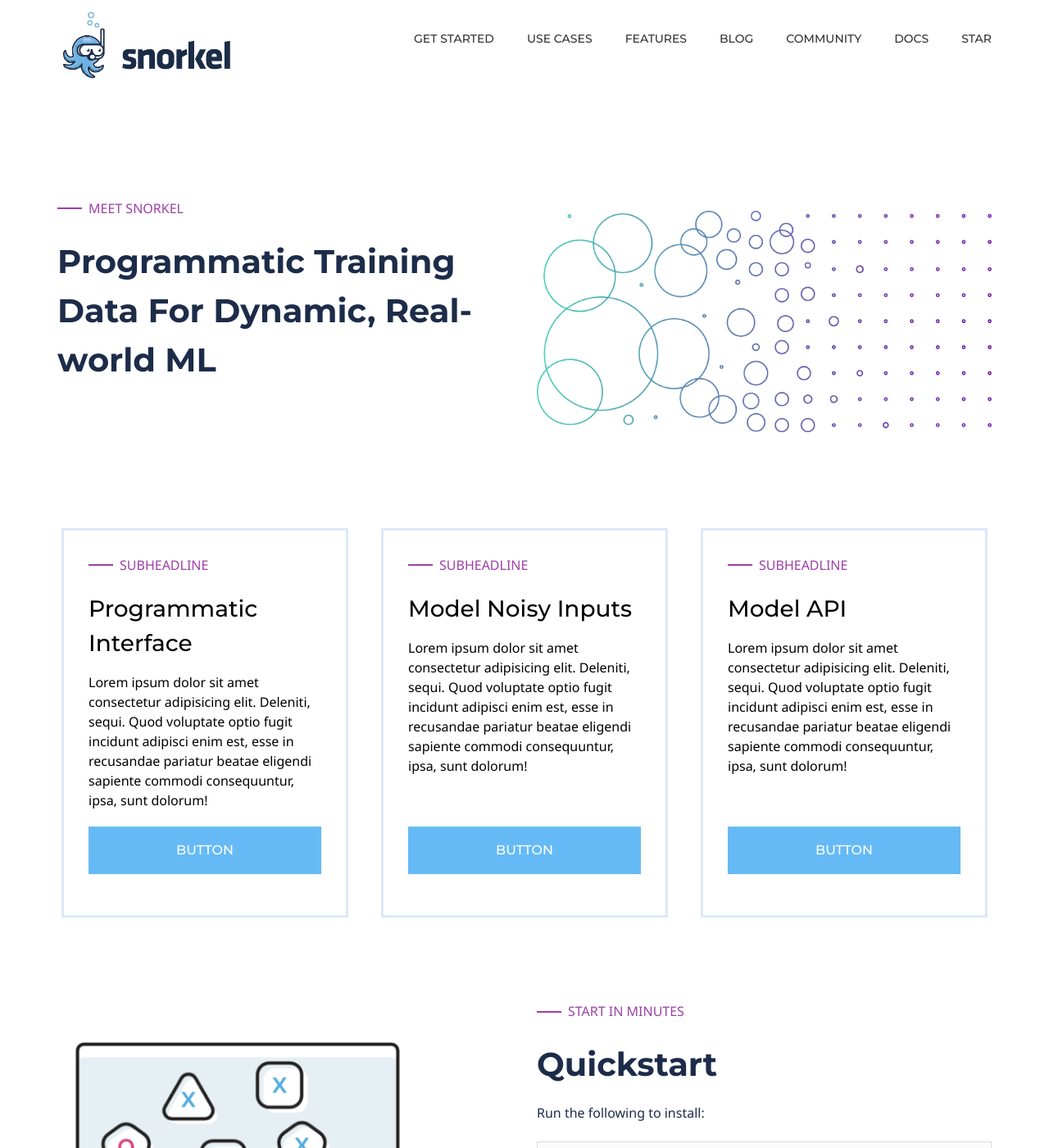
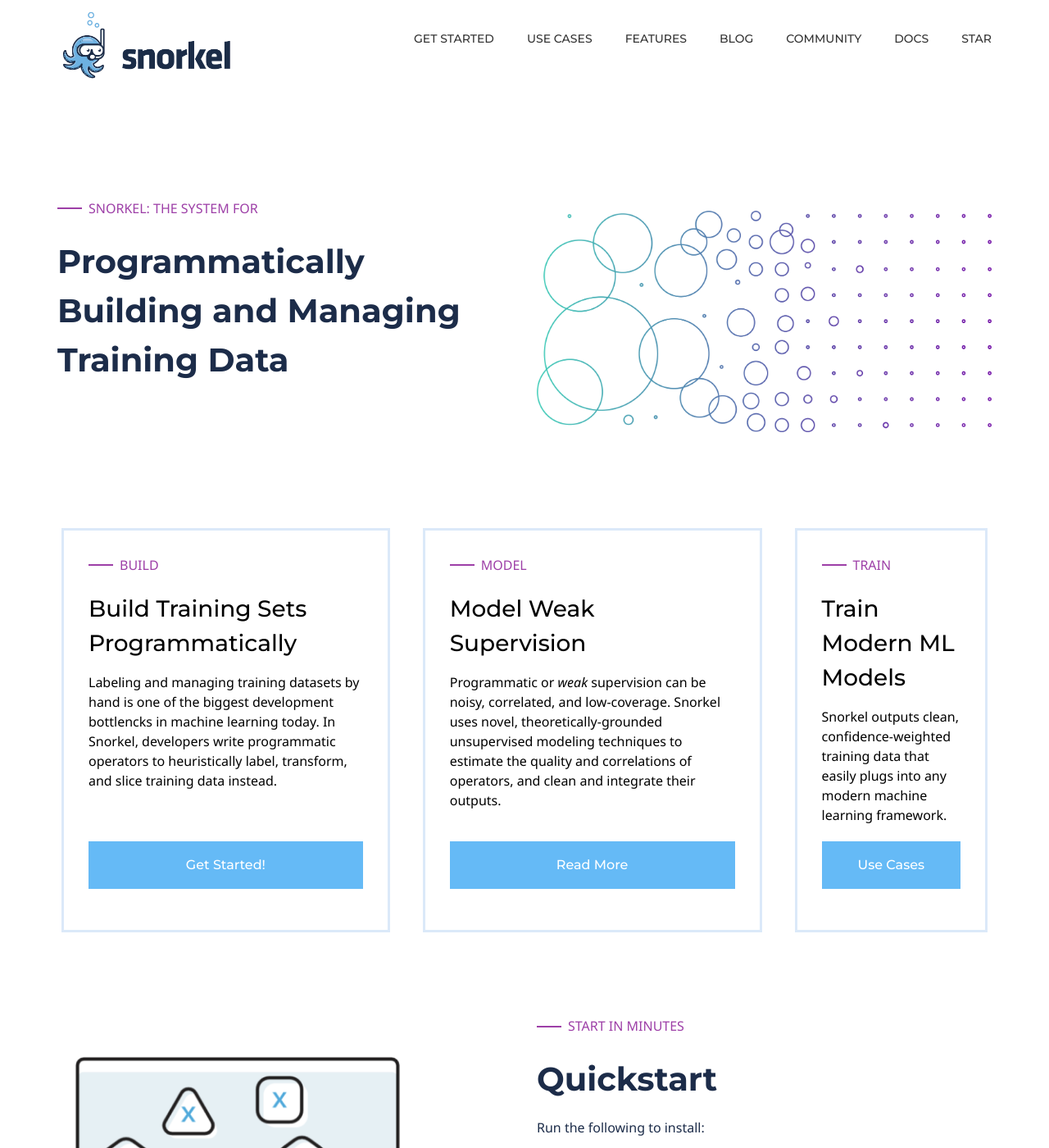
Before and after one commit to snorkel-team/website, a Jekyll site: the page built from index.html, in a window 1280 px wide and 1400 px high. Shown: the whole window at 82% size. Built offline with Jekyll 4.4.1, drawn with Linux system fonts in a browser that asks for light colours; some web fonts are replaced; comment, search, counter and statistics services are not loaded; some of the changed text lies outside the part shown.

Commit message:
First pass on landing page main text

```diff
--- a/index.html
+++ b/index.html
@@ -5,8 +5,8 @@
   <div class="container">
     <div class="row row-spacing vertical-align mobile-padding">
       <div class="col-sm-6 mobile-margin">
-        <p class="subheadline">MEET SNORKEL</p>
-        <h1>Programmatic Training Data For Dynamic, Real-world ML</h1>
+        <p class="subheadline">SNORKEL: THE SYSTEM FOR</p>
+        <h1>Programmatically Building and Managing Training Data</h1>
       </div>
       <div class="col-sm-6">
         <img src="/doks-theme/assets/images/layout/Pattern 3.png" alt="Pattern 3" />
@@ -15,28 +15,35 @@
     <div class="row row-spacing mobile-padding">
       <div class="light-blue-card-container">
         <div class="border-card">
-          <p class="subheadline">subheadline</p>
-          <h3>Programmatic Interface</h3>
-          <p>Lorem ipsum dolor sit amet consectetur adipisicing elit. Deleniti, sequi. Quod voluptate optio fugit
-            incidunt adipisci enim est, esse in recusandae pariatur beatae eligendi sapiente commodi consequuntur, ipsa,
-            sunt dolorum!</p>
-          <button class="btn">BUTTON</button>
+          <p class="subheadline">Build</p>
+          <h3>
+            Build Training Sets Programmatically
+          </h3>
+          <p>
+            <!--TODO: Cut down to a single sentence!-->
+            Labeling and managing training datasets by hand is one of the biggest development bottlencks in machine learning today.
+            In Snorkel, developers write programmatic operators to heuristically label, transform, and slice training data instead.
+          </p>
+          <button class="btn">Get Started!</button>
         </div>
         <div class="border-card">
-          <p class="subheadline">subheadline</p>
-          <h3>Model Noisy Inputs</h3>
-          <p>Lorem ipsum dolor sit amet consectetur adipisicing elit. Deleniti, sequi. Quod voluptate optio fugit
-            incidunt adipisci enim est, esse in recusandae pariatur beatae eligendi sapiente commodi consequuntur, ipsa,
-            sunt dolorum!</p>
-          <button class="btn">BUTTON</button>
+          <p class="subheadline">Model</p>
+          <h3>Model Weak Supervision</h3>
+          <p>
+            <!--TODO: Cut down to a single sentence!-->
+            Programmatic or <i>weak</i> supervision can be noisy, correlated, and low-coverage.
+            Snorkel uses novel, theoretically-grounded unsupervised modeling techniques to estimate the quality and correlations of operators, and clean and integrate their outputs.
+          </p>
+          <button class="btn">Read More</button>
         </div>
         <div class="border-card">
-          <p class="subheadline">subheadline</p>
-          <h3>Model API</h3>
-          <p>Lorem ipsum dolor sit amet consectetur adipisicing elit. Deleniti, sequi. Quod voluptate optio fugit
-            incidunt adipisci enim est, esse in recusandae pariatur beatae eligendi sapiente commodi consequuntur, ipsa,
-            sunt dolorum!</p>
-          <button class="btn">BUTTON</button>
+          <p class="subheadline">Train</p>
+          <h3>Train Modern ML Models</h3>
+          <p>
+            <!--TODO: Cut down to a single sentence!-->
+            Snorkel outputs clean, confidence-weighted training data that easily plugs into any modern machine learning framework.
+          </p>
+          <button class="btn">Use Cases</button>
         </div>
       </div>
     </div>
```
Also changed, not shown: other parts of index.html (+1 -1 lines).
